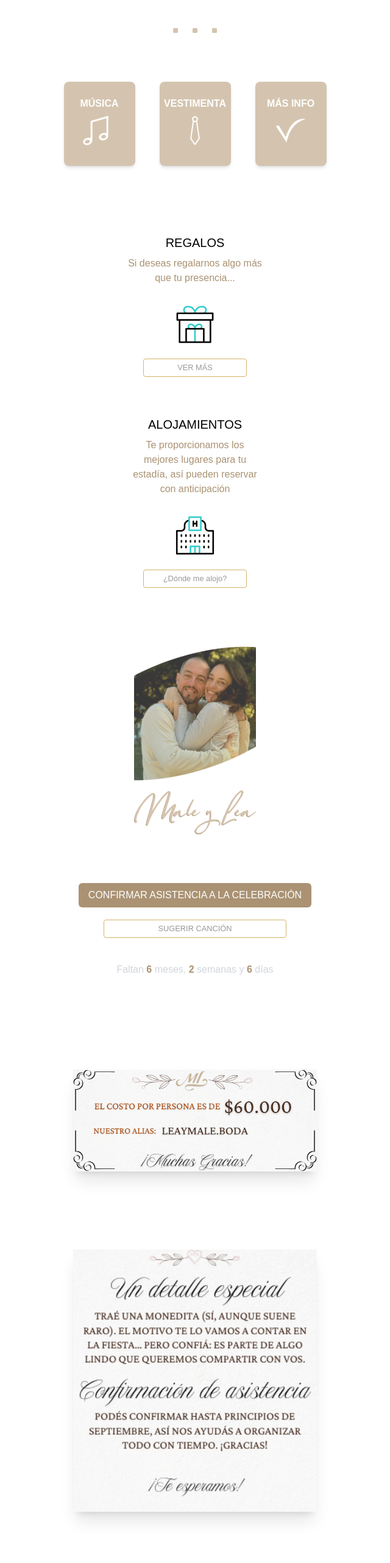
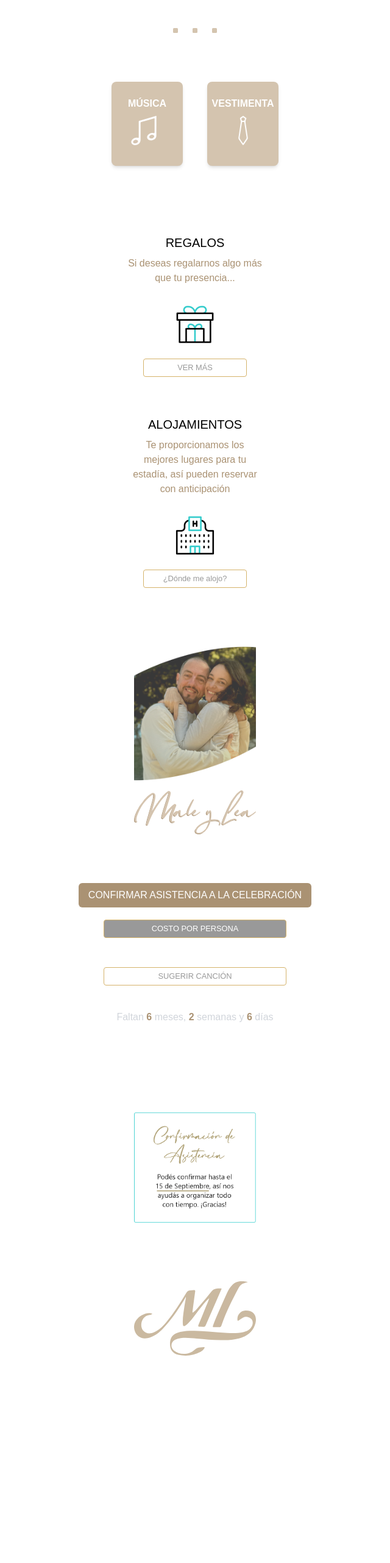
Before and after one commit to JonathanGrauberg/preinvitacion-male-lea, a Next.js app: page / in a window 1280 px wide. Shown: the part 1883-4446 px from the top of the page at 61% size, without its empty margins (320-960 px from the left). After the commit the page ends 4206 px from the top, so only its background shows below. Built offline with nearby package versions, Linux system fonts and the light colour scheme.

Commit message:
cambios costo y tarjeta

```diff
--- /dev/null
+++ b/components/CostoPorPersona.tsx
@@ -0,0 +1,54 @@
+'use client'
+
+import { useState } from 'react'
+import { motion, AnimatePresence } from 'framer-motion'
+
+export default function CostoPorPersona() {
+  const [showInfo, setShowInfo] = useState(false)
+  const alias = 'leaymale.boda'
+
+  const copyToClipboard = () => {
+    navigator.clipboard.writeText(alias)
+      .then(() => {
+        alert(`Alias "${alias}" copiado al portapapeles ✨`)
+      })
+      .catch((err) => {
+        console.error('Error al copiar:', err)
+      })
+  }
+
+  return (
+    <div className="flex flex-col items-center">
+      <button
+        onClick={() => setShowInfo(!showInfo)}
+          className="w-[300px] h-[30px] text-[0.8rem] bg-grayblack border border-doradoboda text-white rounded flex items-center justify-center hover:bg-doradoboda hover:text-white transition"
+      >
+        COSTO POR PERSONA
+        </button>
+
+      <AnimatePresence>
+        {showInfo && (
+          <motion.div
+            initial={{ opacity: 0, y: -10 }}
+            animate={{ opacity: 1, y: 0 }}
+            exit={{ opacity: 0, y: -10 }}
+            transition={{ duration: 0.3 }}
+            className="mt-4 w-[300px] rounded shadow-md bg-white text-center text-grayblack p-4 "
+          >
+
+            <div className="py-1 text-[0.9rem]">
+              <p className="text-black">$ 60.000 por persona.</p>
+              <p className="text-gray-500 py-2">(solo para mayores)</p>
+            </div>
+            <div
+              onClick={copyToClipboard}
+              className="cursor-pointer text-sm text-black hover:text-doradoboda transition"
+            >
+              Alias: <span className="font-bold">{alias}</span>
+            </div>
+          </motion.div>
+        )}
+      </AnimatePresence>
+    </div>
+  )
+}
--- a/components/MoreButton.tsx
+++ b/components/MoreButton.tsx
@@ -22,7 +22,7 @@ export default function MoreButton() {
     <div className="flex flex-col items-center">
       <button
         onClick={() => setShowOptions(!showOptions)}
-          className="w-[170px] h-[30px] text-[0.8rem] border border-doradoboda text-grayblack rounded flex items-center justify-center hover:bg-doradoboda hover:text-white transition"
+          className="w-[170px] h-[30px] text-[0.8rem] border border-doradoboda text-grayblack rounded flex items-center justify-center hover: hover:text-white transition"
       >
         VER MÁS
       </button>
--- a/src/app/page.tsx
+++ b/src/app/page.tsx
@@ -8,6 +8,7 @@ import InfoButton from '../../components/InfoButton'
 import Countdown from '../../components/Countdown'
 import MoreButton from '../../components/MoreButton'
 import LibroAnimado from '../../components/LibroAnimado'
+import CostoPorPersona from '../../components/CostoPorPersona'
 import { useState, useRef } from 'react'
 
 
@@ -168,17 +169,6 @@ export default function Home() {
           )}
         </div>
 
-    {/* Más Info */}
-    <div
-      onClick={() => {
-      const target = document.getElementById('requisitos');
-      target?.scrollIntoView({ behavior: 'smooth' });
-    }}
-      className="bg-cards-color mt-10 rounded-lg px-4 py-6 w-[90px] h-[115px] shadow-md flex flex-col items-center cursor-pointer transition sm:w-[117px] sm:h-[138px] hover:scale-105"
-    >
-      <p className="text-xs sm:text-base font-semibold text-white mb-2 whitespace-nowrap">MÁS INFO</p>
-      <img src="/icons/info.svg" alt="Más Info" className="w-12 h-12 sm:w-17 sm:h-17" />
-    </div>
 </div>
 </section>
 
@@ -207,6 +197,10 @@ export default function Home() {
         <ConfirmButton />
       </section>
 
+      <section className="text-center text-gray-300 mt-0 px-4 items-center mb-12">
+        <CostoPorPersona />
+      </section>
+
       <section className="text-center text-gray-300 mt-0 px-4 items-center mb-0">
         <SuggestSongButton />
       </section>
@@ -215,20 +209,12 @@ export default function Home() {
         <Countdown />
       </section>
 
-      <div id="tarjetacosto" className="p-6">
-        <img src="/img/tarjetacosto.png" alt="tarjetacosto" className="shadow-xl mt-20 h-auto w-[600px] sm:w-[400px] mb-0" />
-      </div>
-
-      <div id="requisitos" className="p-6">
-        <img src="/img/requisitos.png" alt="requisitos" className="shadow-xl mt-20 h-auto max-w-auto sm:w-[400px] mb-2" />
-      </div>
+      <img src="/img/confirmacion.png" alt="tarjeta confirmacion" className="mt-[6rem] w-full sm:w-[200px] mb-4" />
 
 
       <img src="/icons/ML.svg" alt="Anillos" className="mt-20 w-[170px] sm:w-[200px] mb-[100px]" />
 
 
-
-
     </main>
   )
 }
--- a/tailwind.config.js
+++ b/tailwind.config.js
@@ -14,6 +14,7 @@ module.exports = {
         'blackligth': '#1A1A1A',
         'grayligth': '#CCCCCC',
         'grayblack': '#999999',
+        'nuevoverde': '#2090e0',
       },
     },
   },
```
Also changed, not shown: public/img/confirmacion.png (added).
